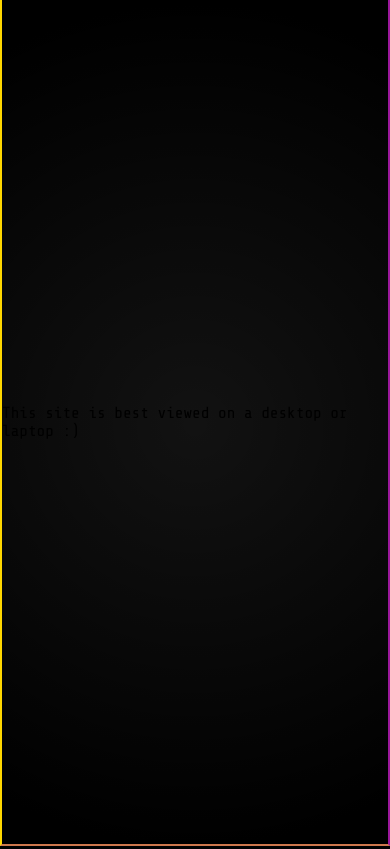
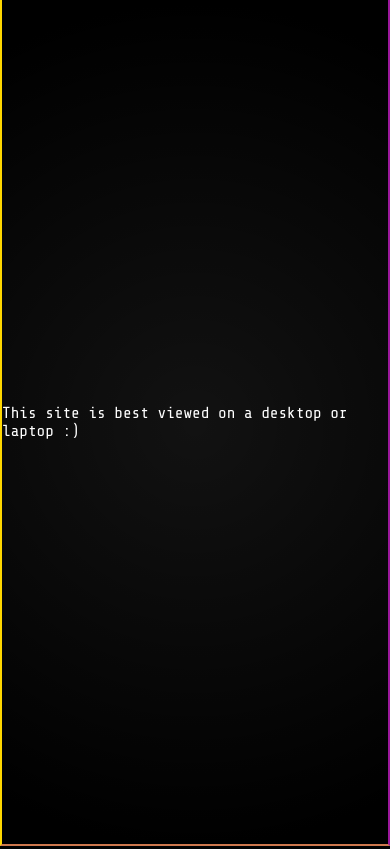
Before and after one commit to jacobrashid404/personal-website, a website: page index.html in a window 390 px wide. Drawn offline with nearby package versions, Linux system fonts and the light colour scheme.

Commit message:
mobile device message styling

```diff
--- a/styles.css
+++ b/styles.css
@@ -18,6 +18,8 @@ GENERAL STYLING ***********************************************************
 
   .mobile-message {
     display: block;
+    color: white;
+    margin: auto;
   }
 }
 
@@ -32,7 +34,6 @@ GENERAL STYLING ***********************************************************
   margin: 0;
   padding: 0;
   box-sizing: border-box;
-  /* font-family: 'Poppins', sans-serif; */
   font-family: 'Share Tech Mono', monospace;
 }
 
@@ -44,7 +45,6 @@ body {
   z-index: 1000000;
   margin-bottom: 3px;
   font-family: "Pacifico", sans-serif;
-  /* background: #121212; */
   background: radial-gradient(circle, rgba(0,0,0,0.93), rgba(0, 0, 0, 1) 90%);
   border-left: 2px solid gold;
   border-right: 2px solid rgb(156, 24, 156);
```
